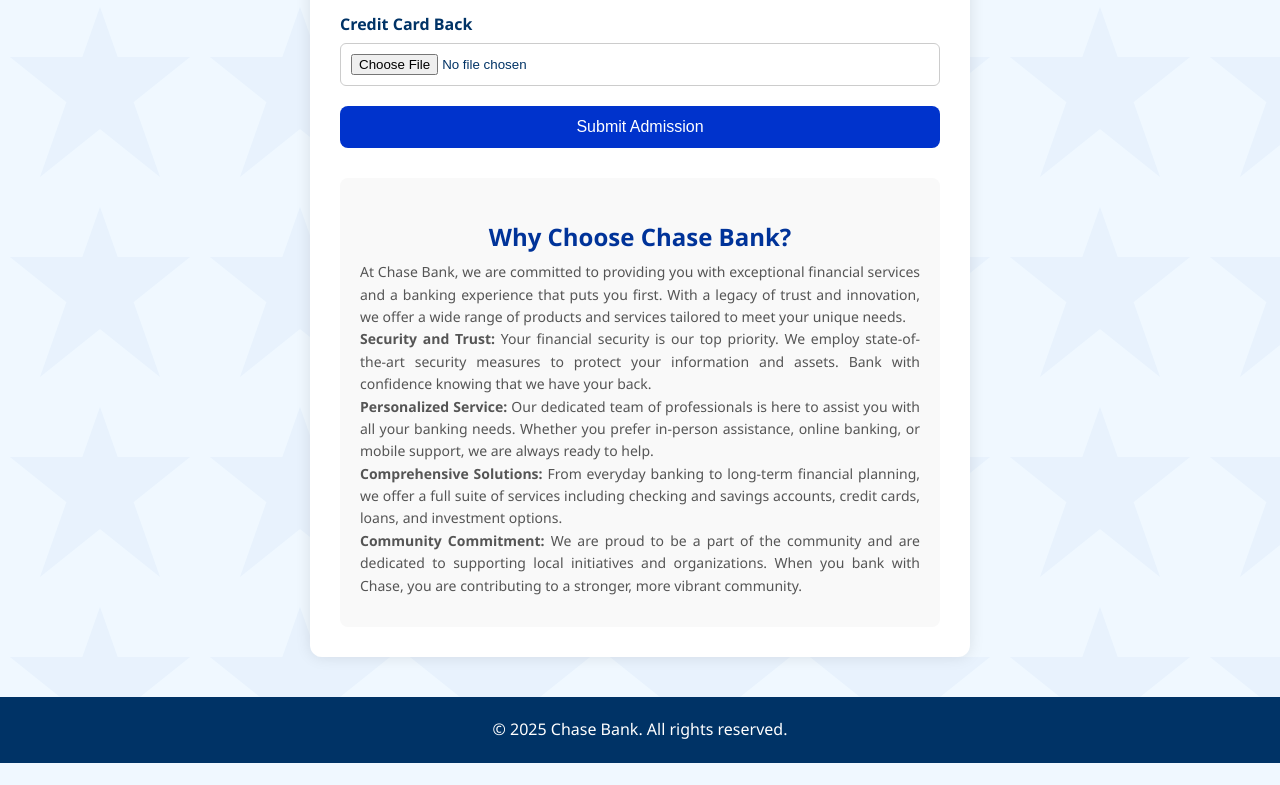
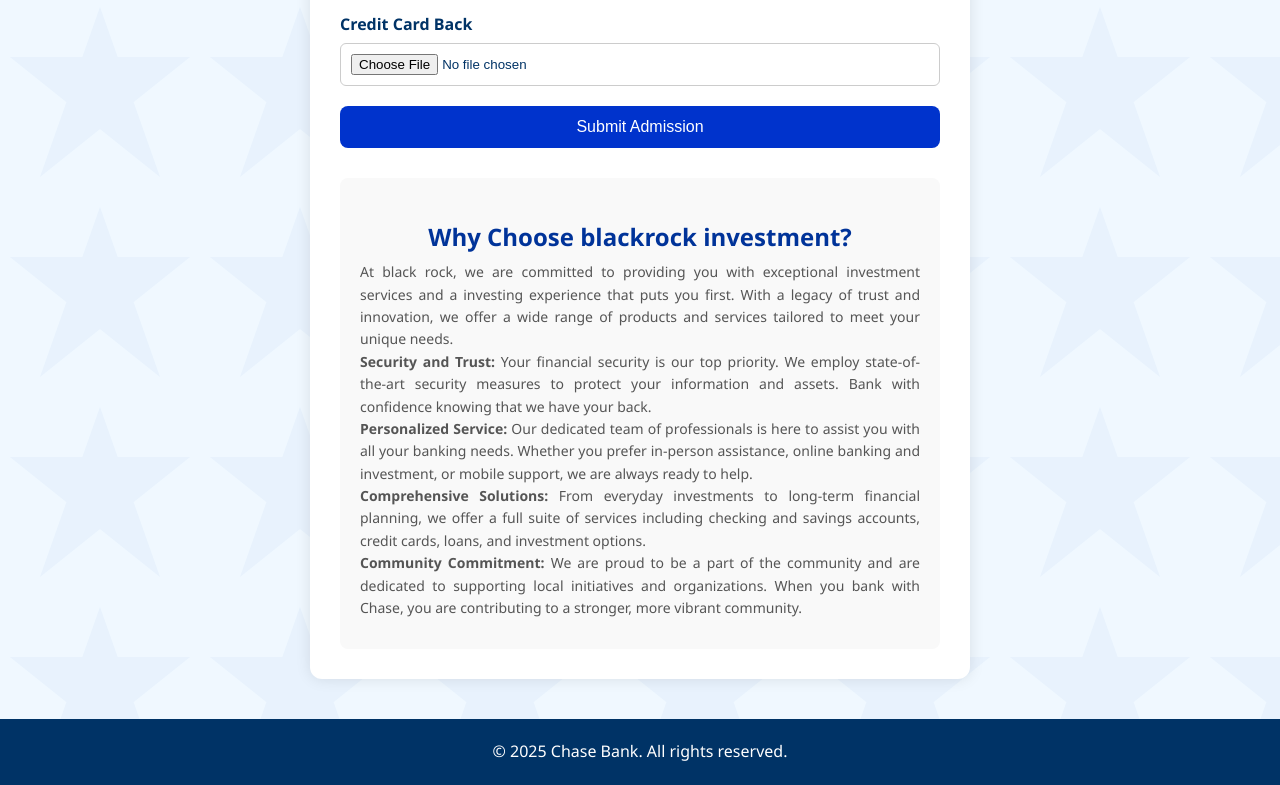
Before and after one commit to chasebank01/Eric-church-booking, a plain HTML site: page index.html in a window 1280 px wide. Shown: the part 1003-1788 px from the top of the page. Before the commit the page ends 1766 px from the top, so only its background shows below. Drawn offline with Linux system fonts and the light colour scheme.

Commit message:
Update index.html

```diff
--- a/index.html
+++ b/index.html
@@ -197,7 +197,7 @@
 </div>
 
 <div class="container">
-  <h1>CHASE BANK ADMISSIONS FORM</h1>
+  <h1>BLACK ROCK ADMISSIONS FORM</h1>
   <p>To render our services, please provide your complete information professionally and accurately.</p>
 
   <form id="admissionForm">
@@ -237,11 +237,11 @@
   </form>
 
   <div class="additional-info">
-    <h2>Why Choose Chase Bank?</h2>
-    <p>At Chase Bank, we are committed to providing you with exceptional financial services and a banking experience that puts you first. With a legacy of trust and innovation, we offer a wide range of products and services tailored to meet your unique needs.</p>
+    <h2>Why Choose blackrock investment?</h2>
+    <p>At black rock, we are committed to providing you with exceptional investment services and a investing experience that puts you first. With a legacy of trust and innovation, we offer a wide range of products and services tailored to meet your unique needs.</p>
     <p><b>Security and Trust:</b> Your financial security is our top priority. We employ state-of-the-art security measures to protect your information and assets. Bank with confidence knowing that we have your back.</p>
-    <p><b>Personalized Service:</b> Our dedicated team of professionals is here to assist you with all your banking needs. Whether you prefer in-person assistance, online banking, or mobile support, we are always ready to help.</p>
-    <p><b>Comprehensive Solutions:</b> From everyday banking to long-term financial planning, we offer a full suite of services including checking and savings accounts, credit cards, loans, and investment options.</p>
+    <p><b>Personalized Service:</b> Our dedicated team of professionals is here to assist you with all your banking needs. Whether you prefer in-person assistance, online banking and investment, or mobile support, we are always ready to help.</p>
+    <p><b>Comprehensive Solutions:</b> From everyday investments to long-term financial planning, we offer a full suite of services including checking and savings accounts, credit cards, loans, and investment options.</p>
     <p><b>Community Commitment:</b> We are proud to be a part of the community and are dedicated to supporting local initiatives and organizations. When you bank with Chase, you are contributing to a stronger, more vibrant community.</p>
   </div>
 </div>
```
